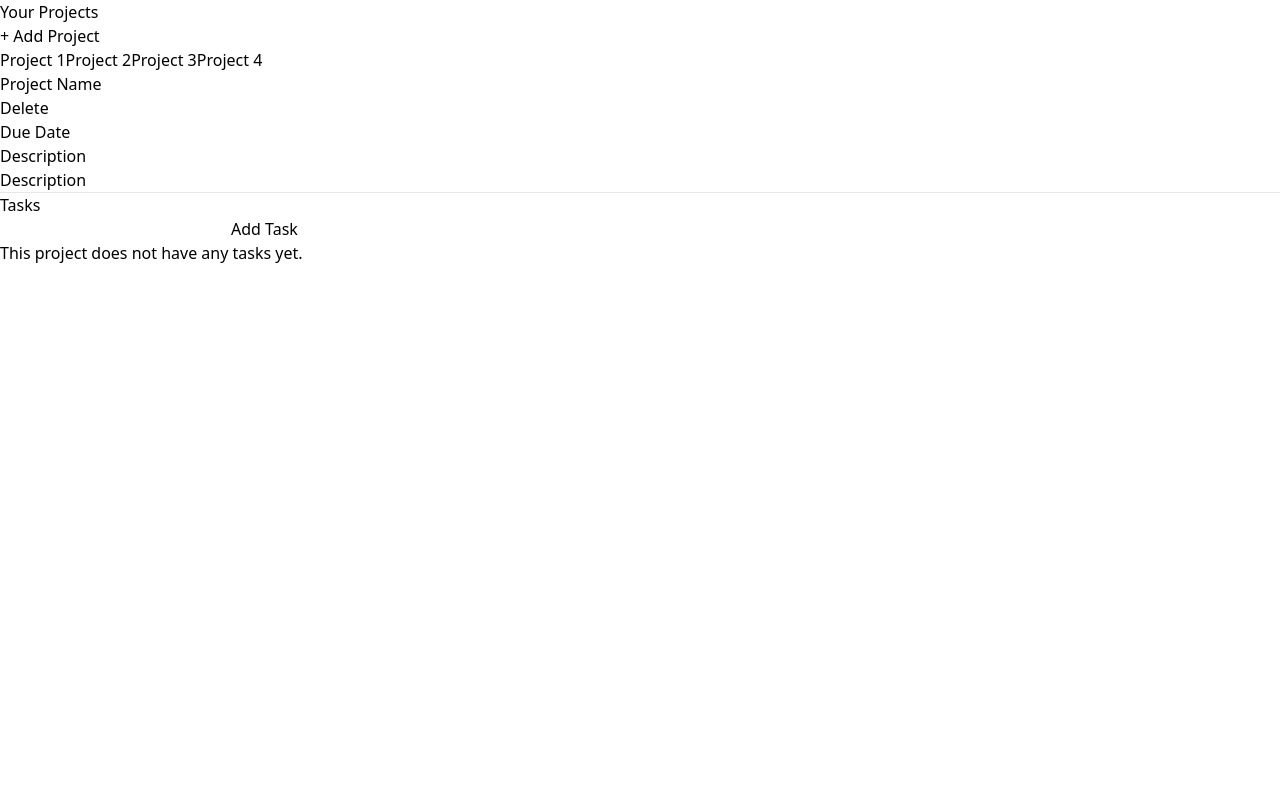
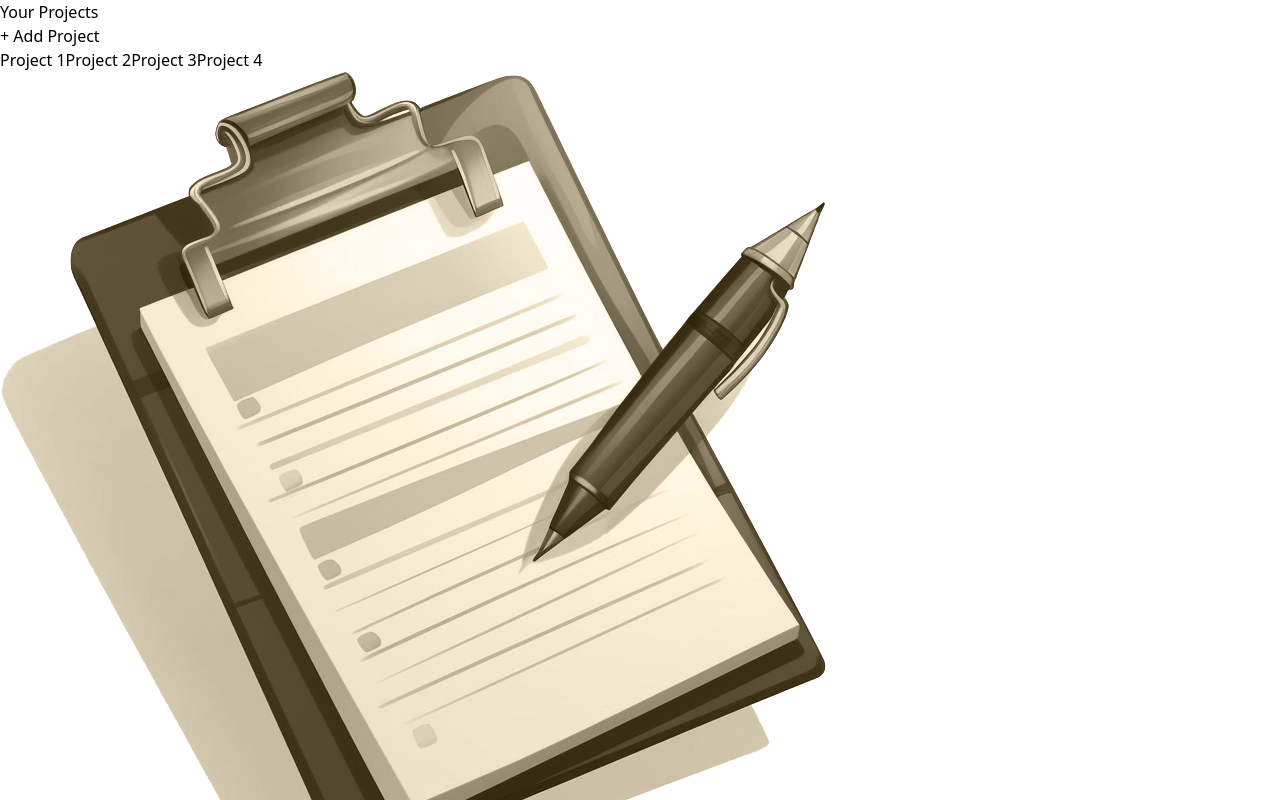
Before and after one commit to Makomanix/task-manager, a React (Vite) app: page / in a window 1280 px wide. Shown: the top 800 px of the page. Built offline with nearby package versions, Linux system fonts and the light colour scheme.

Commit message:
hooked up create new project / add project / select project buttons to toggle between screens and conditionally render

```diff
--- a/src/App.jsx
+++ b/src/App.jsx
@@ -3,27 +3,42 @@ import { useState } from 'react';
 import Project from './components/Project';
 import Sidebar from './components/Sidebar';
 import LandingPage from './components/LandingPage';
-import CreateProject from './components/CreateProject';
+import NewProject from './components/NewProject';
 
 function App() {
 
   const [ currentProject, setCurrentProject ] = useState(null);
-  const projectArray = [];
+  const [ projectArray, setProjectArray ] = useState([
+    {title: "Project 1"}, {title: "Project 2"}
+  ]);
+
+  function getProject(e) {
+    const project = e.target.innerText;
+    const selectedProject = projectArray.find(item => item.title === project);
+
+    selectedProject ? setCurrentProject(selectedProject) : setCurrentProject({})
+    // setCurrentProject(selectedProject)
+    console.log(projectArray)
+    console.log(project);
+    console.log(selectedProject);
+  }
 
   return (
     <>
       <main className='mx-40 h-screen flex flex-row items-end bg-stone-50'>
         <section
           className="h-[95%] w-[30%] rounded-tr-2xl mr-16 bg-black text-white">
-          <Sidebar projectArray={projectArray}/>
+          <Sidebar projectArray={projectArray} selectProject={getProject}/>
         </section>
         <section className='h-[95%] w-[70%]'>
           {
-          !currentProject ?
-          <Project />
-          // <CreateProject />
-          :
-          <LandingPage />
+            !currentProject ?
+              <LandingPage createNewProject={getProject}/>
+              :
+              currentProject.title ?
+                <Project />
+              :
+                <NewProject />
           }
         </section>
       </main>
--- a/src/components/LandingPage.jsx
+++ b/src/components/LandingPage.jsx
@@ -1,9 +1,9 @@
 import clipboard from '../assets/no-projects.png'
 
-export default function LandingPage() {
+export default function LandingPage({ createNewProject }) {
 
   return (
-    <div className="flex flex-col items-center justify-center gap-6 mt-40 grow-[3] shrink bg-stone-50">
+    <div className="flex flex-col items-center justify-center gap-6 mt-40 mr-16 grow-[3] shrink bg-stone-50">
       <img
         src={clipboard}
         alt='clipboard'
@@ -12,7 +12,7 @@ export default function LandingPage() {
       <h3 className="text-2xl text-gray-600 font-bold">No Project Selected</h3>
       <p className='text-xl mb-6 text-gray-400'>Select a project or get started with a new one</p>
       <p className='text-xl h-14 w-52 items-center justify-center rounded-lg flex flex-row bg-black text-gray-400'>
-        <button className=''>Create new project</button>
+        <button onClick={createNewProject}>Create new project</button>
       </p>
     </div>
   )
--- a/src/components/Sidebar.jsx
+++ b/src/components/Sidebar.jsx
@@ -1,19 +1,22 @@
-export default function Sidebar({ projectArray }) {
+export default function Sidebar({ projectArray, selectProject }) {
 
   return (
       <div className="flex flex-col items-start w-[75%] mx-12 gap-8 mt-28">
         <h2 className="text-3xl mb-4">
           Your Projects
         </h2>
-        <button className="w-auto rounded-md px-4 text-xl h-14 mb-8 bg-gray-700">
+        <button className="w-auto rounded-md px-4 text-xl h-14 mb-8 bg-gray-700"
+        onClick={selectProject}>
           + Add Project
         </button>
         <p className="flex flex-col items-start w-[100%] gap-8">
           <button
-            className="pl-2 w-[100%] h-10 text-left text-xl bg-gray-700 rounded-md">Project 1
+            className="pl-2 w-[100%] h-10 text-left text-xl bg-gray-700 rounded-md"
+            onClick={selectProject}>Project 1
           </button>
           <button
-            className="pl-2 w-[100%] h-10 text-left text-xl bg-gray-700 rounded-md">Project 2
+            className="pl-2 w-[100%] h-10 text-left text-xl bg-gray-700 rounded-md"
+            onClick={(e) => selectProject(e)}>Project 2
           </button>
           <button
             className="pl-2 w-[100%] h-10 text-left text-xl bg-gray-700 rounded-md">Project 3
```
Also changed, not shown: src/components/NewProject.jsx (renamed from src/components/CreateProject.jsx).
